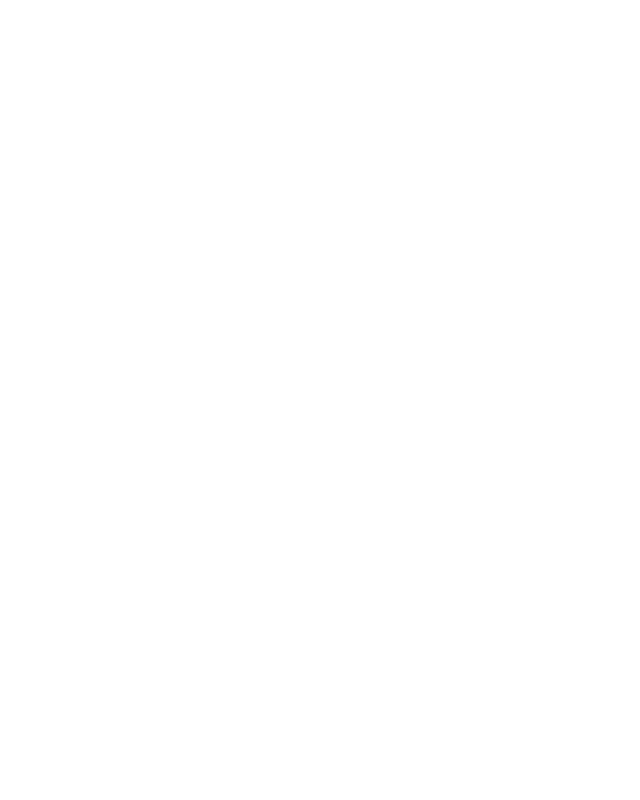
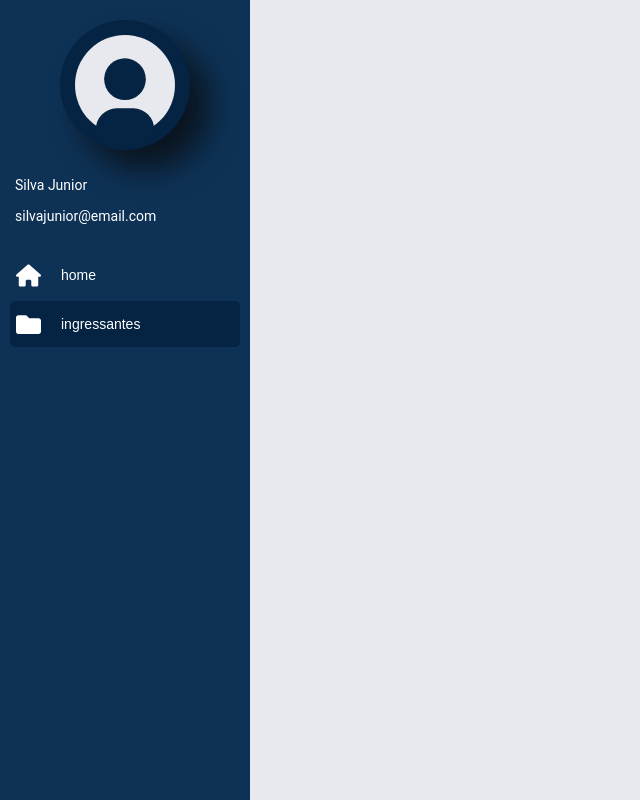
Before and after one commit to marceloramiro/MuralisDashboard, a React (Vite) app: page /ingressantes in a window 1280 px wide. Before the commit this address had no page. Shown: the whole page, without its empty margins (0-640 px from the left). Built offline with nearby package versions, Linux system fonts and the light colour scheme.

Commit message:
feat: add page ingressantes

```diff
--- /dev/null
+++ b/src/pages/Ingressantes/Ingressantes.tsx
@@ -0,0 +1,12 @@
+import { ContentContainer, PageContainer, SideBar } from "@/components";
+
+function Ingressantes() {
+  return (
+    <PageContainer>
+      <SideBar />
+      <ContentContainer />
+    </PageContainer>
+  );
+}
+
+export { Ingressantes };
--- a/src/pages/index.ts
+++ b/src/pages/index.ts
@@ -1 +1,2 @@
 export { Home } from "./Home/Home";
+export { Ingressantes } from "./Ingressantes/Ingressantes";
--- a/src/routes/routes.tsx
+++ b/src/routes/routes.tsx
@@ -1,10 +1,12 @@
 import { Routes as Switch, Route } from "react-router";
-import { Home } from "@/pages";
+import { Home, Ingressantes } from "@/pages";
 
 function Routes() {
   return (
     <Switch>
       <Route path="/" element={<Home />} />
+      <Route path="/home" element={<Home />} />
+      <Route path="/ingressantes" element={<Ingressantes />} />
     </Switch>
   );
 }
```
